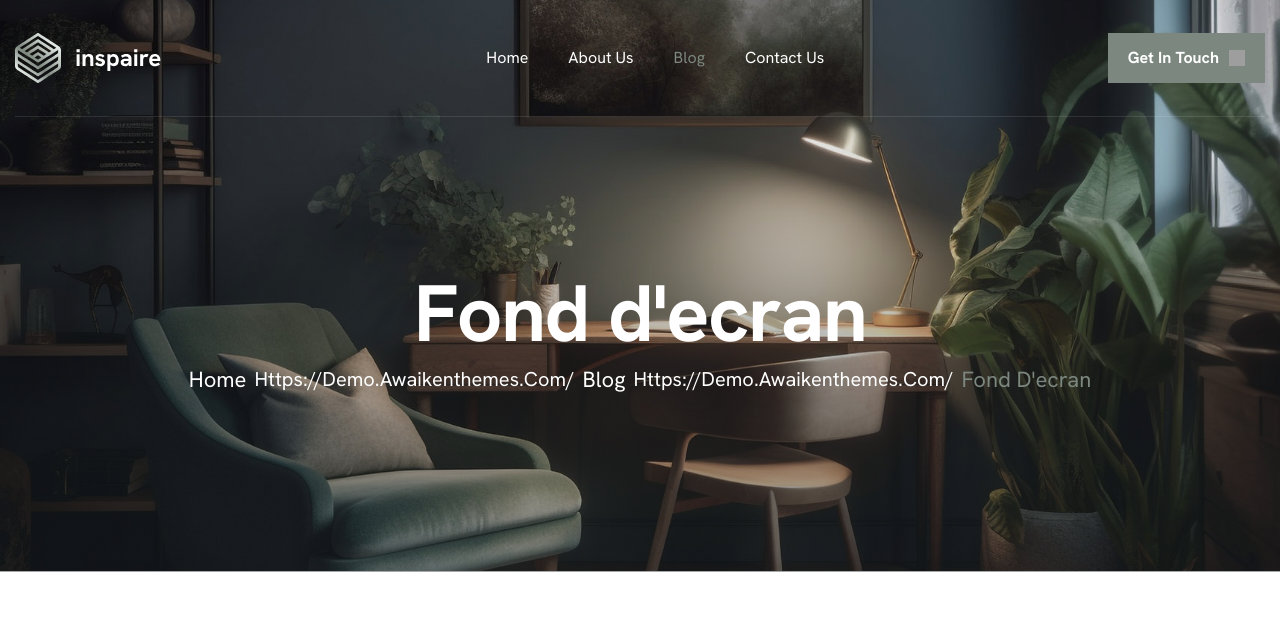
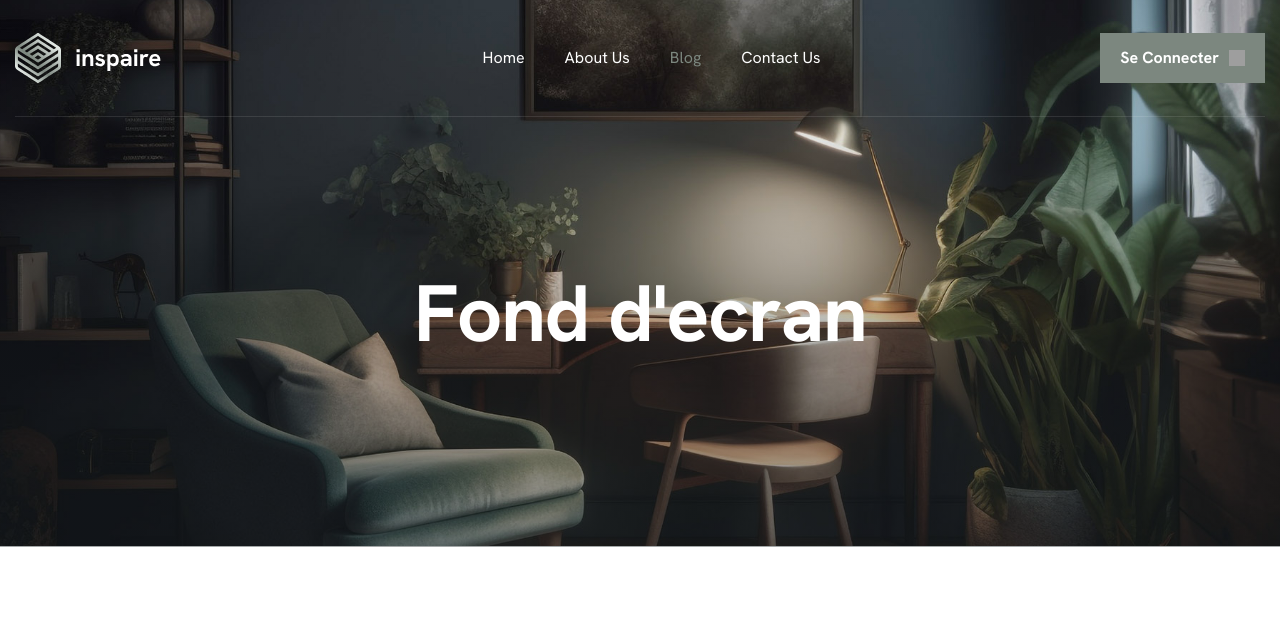
Before and after one commit to noushiFlex/monBlog, a Django app: a page that uses blog/templates/base/base.html in a window 1280 px wide. Shown: the top 634 px of the page. Run offline with Django 5.2, Linux system fonts and the light colour scheme; data comes from the database, SQL or seed files in the repository; some libraries are stand-ins or nearby versions; grey boxes are pictures that could not be loaded.

Commit message:
Fini l'url des pages au debut

```diff
--- a/blog/templates/about.html
+++ b/blog/templates/about.html
@@ -18,12 +18,12 @@
 					<!-- Page Header Box Start -->
 					<div class="page-header-box">
 						<h1 class="text-anime-style-2" data-cursor="-opaque">About us</h1>
-						<nav class="wow fadeInUp">
+						<!-- <nav class="wow fadeInUp">
 							<ol class="breadcrumb">
 								<li class="breadcrumb-item"><a href="index.html">home</a></li>
 								<li class="breadcrumb-item active" aria-current="page">about us</li>
 							</ol>
-						</nav>
+						</nav> -->
 					</div>
 					<!-- Page Header Box End -->
 				</div>
--- a/blog/templates/base/base.html
+++ b/blog/templates/base/base.html
@@ -76,7 +76,7 @@
                         </div>
                         <!-- Header Btn Start -->
                         <div class="header-btn d-inline-flex">
-                            <a href="{% url 'contact' %}" class="btn-default">get in touch</a>
+                            <a href="{% url 'login' %}" class="btn-default">se connecter</a>
                         </div>
                         <!-- Header Btn End -->
 					</div>
--- a/blog/templates/blog-single.html
+++ b/blog/templates/blog-single.html
@@ -15,13 +15,12 @@
 					<!-- Page Header Box Start -->
 					<div class="page-header-box">
 						<h1 class="text-anime-style-2" data-cursor="-opaque">{{ article.titre|truncatechars:30 }}</h1>
-						<nav class="wow fadeInUp">
+						<!-- <nav class="wow fadeInUp">
 							<ol class="breadcrumb">
 								<li class="breadcrumb-item"><a href="index.html">home</a></li>
-								<li class="breadcrumb-item"><a href="blog-2.html">blog</a></li>
 								<li class="breadcrumb-item active" aria-current="page">{{ article.titre }}</li>
 							</ol>
-						</nav>
+						</nav> -->
 					</div>
 					<!-- Page Header Box End -->
 				</div>
--- a/blog/templates/blog.html
+++ b/blog/templates/blog.html
@@ -17,12 +17,12 @@
                 <!-- Page Header Box Start -->
                 <div class="page-header-box">
                     <h1 class="text-anime-style-2" data-cursor="-opaque">Our Blog</h1>
-                    <nav class="wow fadeInUp">
+                    <!-- <nav class="wow fadeInUp">
                         <ol class="breadcrumb">
                             <li class="breadcrumb-item"><a href="index.html">home</a></li>
                             <li class="breadcrumb-item active" aria-current="page">blog</li>
                         </ol>
-                    </nav>
+                    </nav> -->
                 </div>
                 <!-- Page Header Box End -->
             </div>
--- a/blog/templates/contact.html
+++ b/blog/templates/contact.html
@@ -16,12 +16,12 @@
 					<!-- Page Header Box Start -->
 					<div class="page-header-box">
 						<h1 class="text-anime-style-2" data-cursor="-opaque">Conatct us</h1>
-						<nav class="wow fadeInUp">
+						<!-- <nav class="wow fadeInUp">
 							<ol class="breadcrumb">
 								<li class="breadcrumb-item"><a href="index.html">home</a></li>
 								<li class="breadcrumb-item active" aria-current="page">conatct us</li>
 							</ol>
-						</nav>
+						</nav> -->
 					</div>
 					<!-- Page Header Box End -->
 				</div>
--- a/blog/templates/index.html
+++ b/blog/templates/index.html
@@ -17,12 +17,12 @@
                 <!-- Page Header Box Start -->
                 <div class="page-header-box">
                     <h1 class="text-anime-style-2" data-cursor="-opaque">Our Blog</h1>
-                    <nav class="wow fadeInUp">
+                    <!-- <nav class="wow fadeInUp">
                         <ol class="breadcrumb">
                             <li class="breadcrumb-item"><a href="index.html">home</a></li>
                             <li class="breadcrumb-item active" aria-current="page">blog</li>
                         </ol>
-                    </nav>
+                    </nav> -->
                 </div>
                 <!-- Page Header Box End -->
             </div>
```
